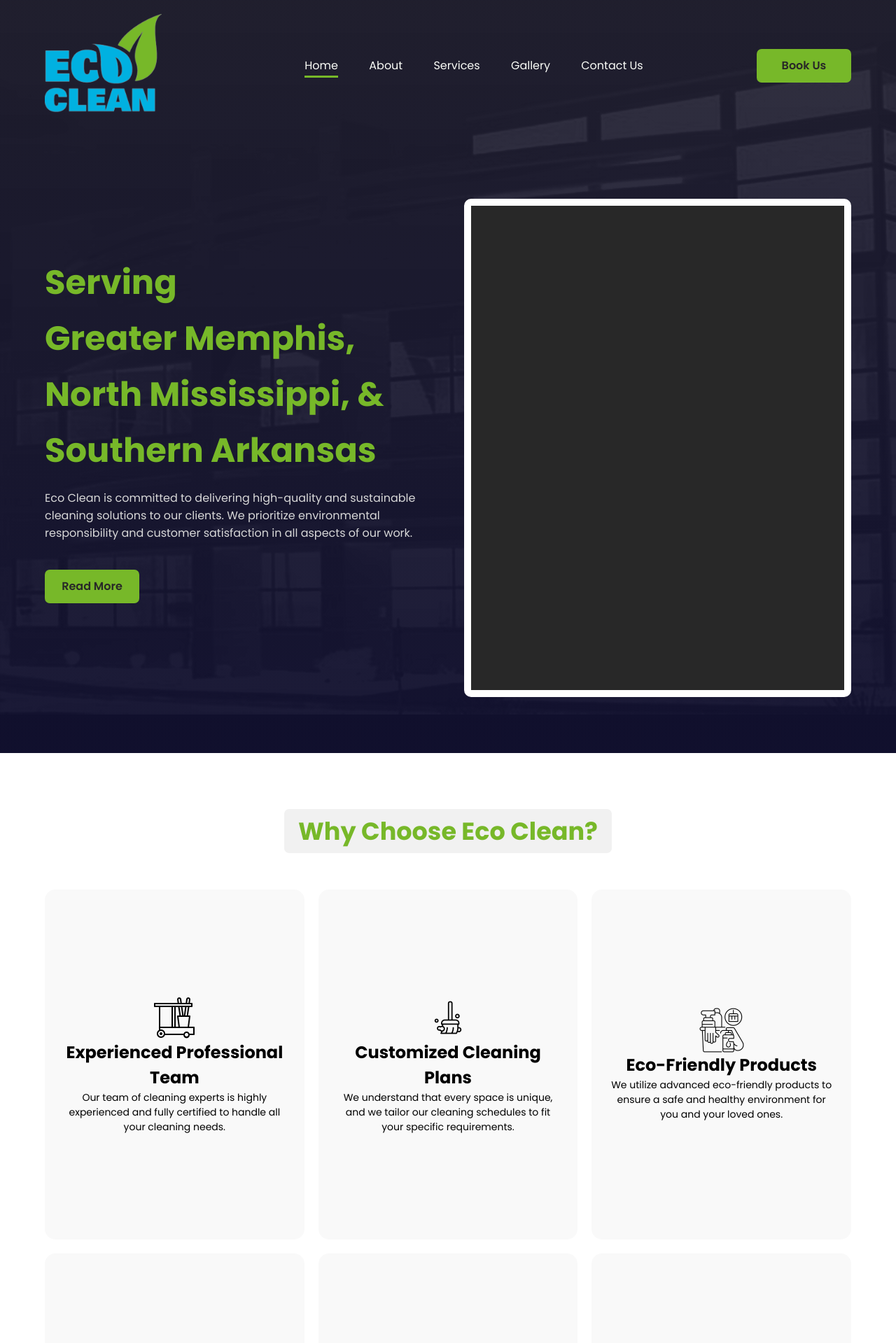
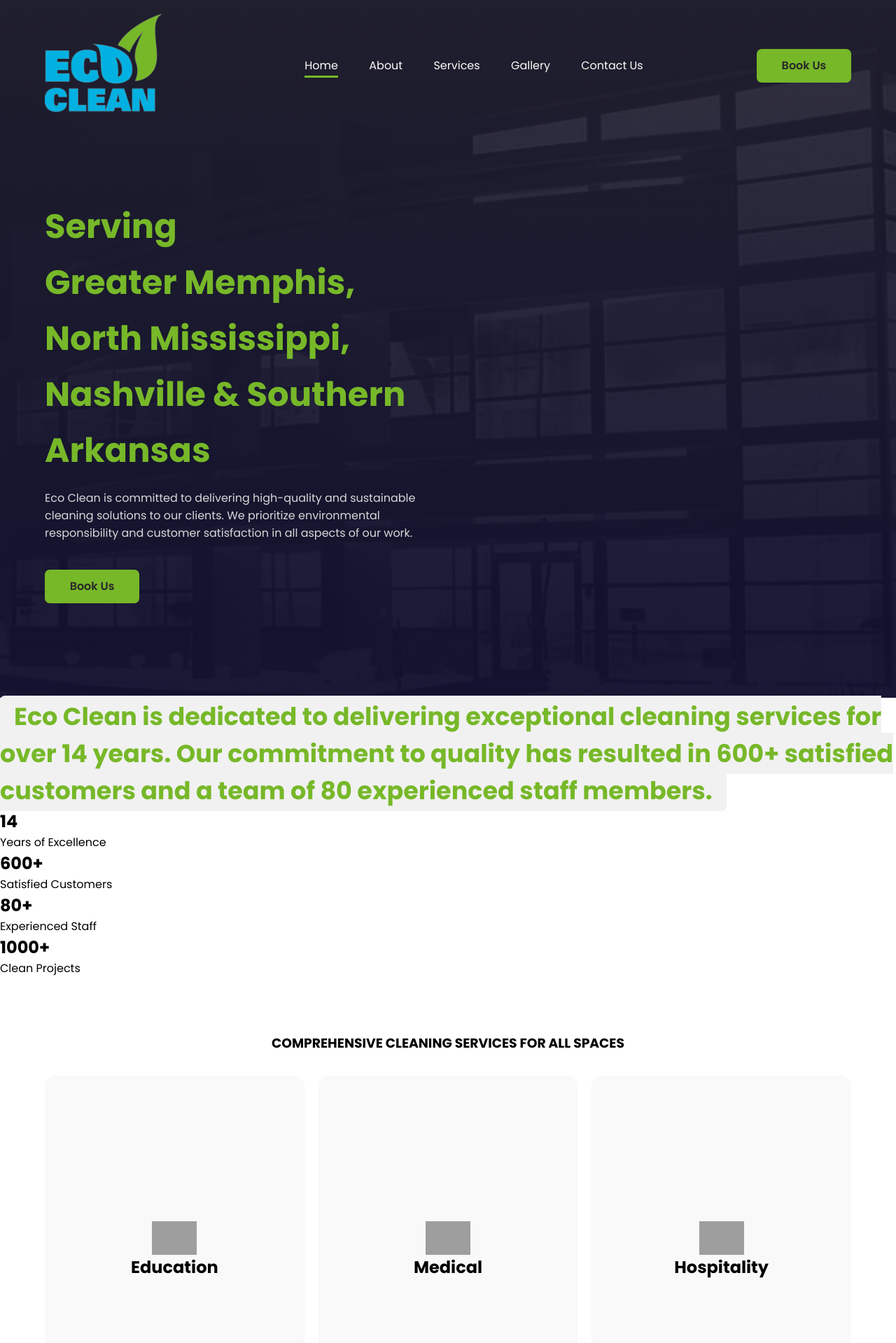
Before and after one commit to KarielM/EcoClean, a Django app: page / in a window 1280 px wide. Shown: the top 1919 px of the page at 70% size. Run offline with Django 5.2, Linux system fonts and the light colour scheme; grey boxes are pictures that could not be loaded.

Commit message:
upadted home

```diff
--- a/EcoClean/App/templates/aboutUs.html
+++ b/EcoClean/App/templates/aboutUs.html
@@ -5,14 +5,14 @@
   <strong>ABOUT ECO CLEAN</strong><br>
 <h1>We're ready to make your place the cleanest it's ever been.</h1>
  <span>
-With over 10 years of experience, Eco Clean is one of the Mid-South's leading cleaning and restoration companies. We help you get clean and stay that way. Eco Clean pledges to uphold the high standards of the organization, promising to do the job right or do it over. Whether you contract with us for office janitorial services or call us to address fire damage, our service is prompt and the work is done to your satisfaction.
+With over 14 years of experience, Eco Clean is one of the Mid-South's leading cleaning and restoration companies. We help you get clean and stay that way. Eco Clean pledges to uphold the high standards of the organization, promising to do the job right or do it over. Whether you contract with us for office janitorial services or call us to address fire damage, our service is prompt and the work is done to your satisfaction.
 </span>
 <h1>
 ECO-CLEAN SERVICES:
 </h1>
 <span>
 Janitorial and commercial specialty cleaning
-Commercial and residential carpet cleaning, fabric cleaning and hard surface floor care
+Commercial  carpet cleaning, fabric cleaning and hard surface floor care
 Healthcare facility cleaning for doctor offices, outpatient services, dialysis or imaging services, nursing homes, medical professional offices.
 </span>
 <h1>
--- a/EcoClean/App/templates/base.html
+++ b/EcoClean/App/templates/base.html
@@ -35,19 +35,45 @@
         <div class="left-sec">
           <h1>
             Serving<br />Greater Memphis,<br />
-            North Mississippi, & Southern Arkansas
+            North Mississippi, Nashville  & Southern Arkansas
           </h1>
           <p>
             Eco Clean is committed to delivering high-quality and sustainable
             cleaning solutions to our clients. We prioritize environmental
             responsibility and customer satisfaction in all aspects of our work.
           </p>
-          <button><a href="{% url "about" %}">Read More</a></button>
+          <button>
+            <a href="https://squareup.com/appointments/book/3ov3bhv3t3rajd/L8JZ35CXAAJPK/start" target="_blank">Book Us</a>
+            </button>
         </div>
-        <div class="right-sec"><img class="right-img" src="{% static "images/blank.png" %}" /></div>
+        {% comment %} <div class="right-sec"><img class="right-img" src="{% static "images/blank.png" %}" /></div> {% endcomment %}
       </div>
     </div>
     {% block content %}{% endblock content %}
-    {% include 'chatbot.html' %}
   </body>
+  <footer>
+    <img class="logo" src="{% static 'images/logo2.png'%}" style="vertical-align:middle;width:110px;height:114px;"/>
+    <img class="logo" src="{% static 'images/recycle.jpg'%}" style="vertical-align:middle;width:210px;height:214px;"/>
+    <p>
+      If you are wondering where or what to recycle in the Mid-South, you've come to the right place. Our  company is committed to increasing sustainable operations, we currently offer commercial co-mingled recycling programs for local businesses and residential recycling for cardboard, paper, aluminum, and plastic.
+    </p>
+
+    <ul>
+      <li><a href="{% url "home"%}" class="active">Home</a></li>
+      <li><a href="{% url "about"%}">About</a></li>
+      <li><a href="{% url "services"%}">Services</a></li>
+      <li><a href="{% url "gallery"%}">Gallery</a></li>
+      <li><a href="{% url "contactUs"%}">Contact Us</a></li>
+    </ul>
+    <p>info.ecocleanllc@gmail.com<p>
+    <p>662-510-5715</p>
+    <div class="btn-sec">
+      <button>
+      <a href="https://squareup.com/appointments/book/3ov3bhv3t3rajd/L8JZ35CXAAJPK/start" target="_blank">Book Us</a>
+      </button>
+    </div>
+  </footer>
+
+  {% include 'chatbot.html' %}
+
   </html>
--- a/EcoClean/App/templates/home.html
+++ b/EcoClean/App/templates/home.html
@@ -1,7 +1,69 @@
 {% extends "base.html" %}
 {% load static %}
 {%block content%}
+<div>
+  <strong>
+    Eco Clean is dedicated to delivering exceptional cleaning services for over 14 years. Our commitment to quality has resulted in 600+ satisfied customers and a team of 80 experienced staff members.</strong>
+    <div class="word-card">
+      <h2>14</h2>
+      <p>Years of Excellence</p>
+    </div>
+    <div class="word-card">
+      <h2>600+</h2>
+      <p> Satisfied Customers</p>
+    </div>
+    <div class="word-card">
+      <h2>80+</h2>
+      <p> Experienced Staff</p>
+    </div>
+    <div class="word-card">
+      <h2>1000+</h2>
+      <p> Clean Projects</p>
+    </div>
+  </div>
+  <div class="content-sec">
+    <h3>
+      COMPREHENSIVE CLEANING SERVICES FOR ALL SPACES
+    </h3>
+    <div class="card-sec">
+      <div class="card">
+        <img src="{% static "HomePagepic.jpg" %}" alt="" />
+        <h2>Education</h2>
+      </div>
+
+      <div class="card">
+        <img src="{% static "HomePagepic.jpg" %}" alt="" />
+        <h2>Medical</h2>
+      </div>
+
+
+      <div class="card">
+        <img src="{% static "HomePagepic.jpg" %}" alt="" />
+        <h2>Hospitality</h2>
+      </div>
+
+
+      <div class="card">
+        <img src="{% static "HomePagepic.jpg" %}" alt="" />
+        <h2>Corporate</h2>
+      </div>
+
+
+      <div class="card">
+        <img src="{% static "HomePagepic.jpg" %}" alt="" />
+        <h2>Fitness</h2>
+      </div>
+
+
+      <div class="card">
+        <img src="{% static "HomePagepic.jpg" %}" alt="" />
+        <h2>Entertainment Venues</h2>
+      </div>
+    </div>
+  </div>
+
 <div class="content-sec">
+
 <strong>Why Choose Eco Clean?</strong>
 
 <div class="card-sec">
@@ -51,6 +113,34 @@
   </div>
 
 
+
+  <div class="content-sec">
+
+    <strong>WHAT OUR CLIENTS SAY</strong>
+    <div>
+      <p>
+        “Eco Clean has been instrumental in maintaining the cleanliness and hygiene standards at our hotel. Their dedication and attention to detail are truly commendable.”
+      </p>
+      <h3>Delighted Hotel Owners</h3>
+    </div>
+    <div>
+      <p>
+        “We are extremely satisfied with the professional and efficient cleaning services provided by Eco Clean. Our office feels rejuvenated after every visit.”
+      <p>
+      <h3>Commercial Property Owners<h3>
+    </div>
+    <div>
+      <p>
+        “Eco Clean has exceeded our expectations with their top-notch cleaning solutions. Their commitment to excellence is evident in every task they undertake.”
+      <p>
+      <h3>Healthcare Facilites</h3>
+    </div>
+
+
+  </div>
+
+
+
 </div>
 </div>
 {% endblock content %}
```
Also changed, not shown: EcoClean/App/static/images/HomePagepic.jpg (added), EcoClean/App/static/images/Services-1-1600x1067.jpg (added), EcoClean/App/static/images/recycle.jpg (added).
